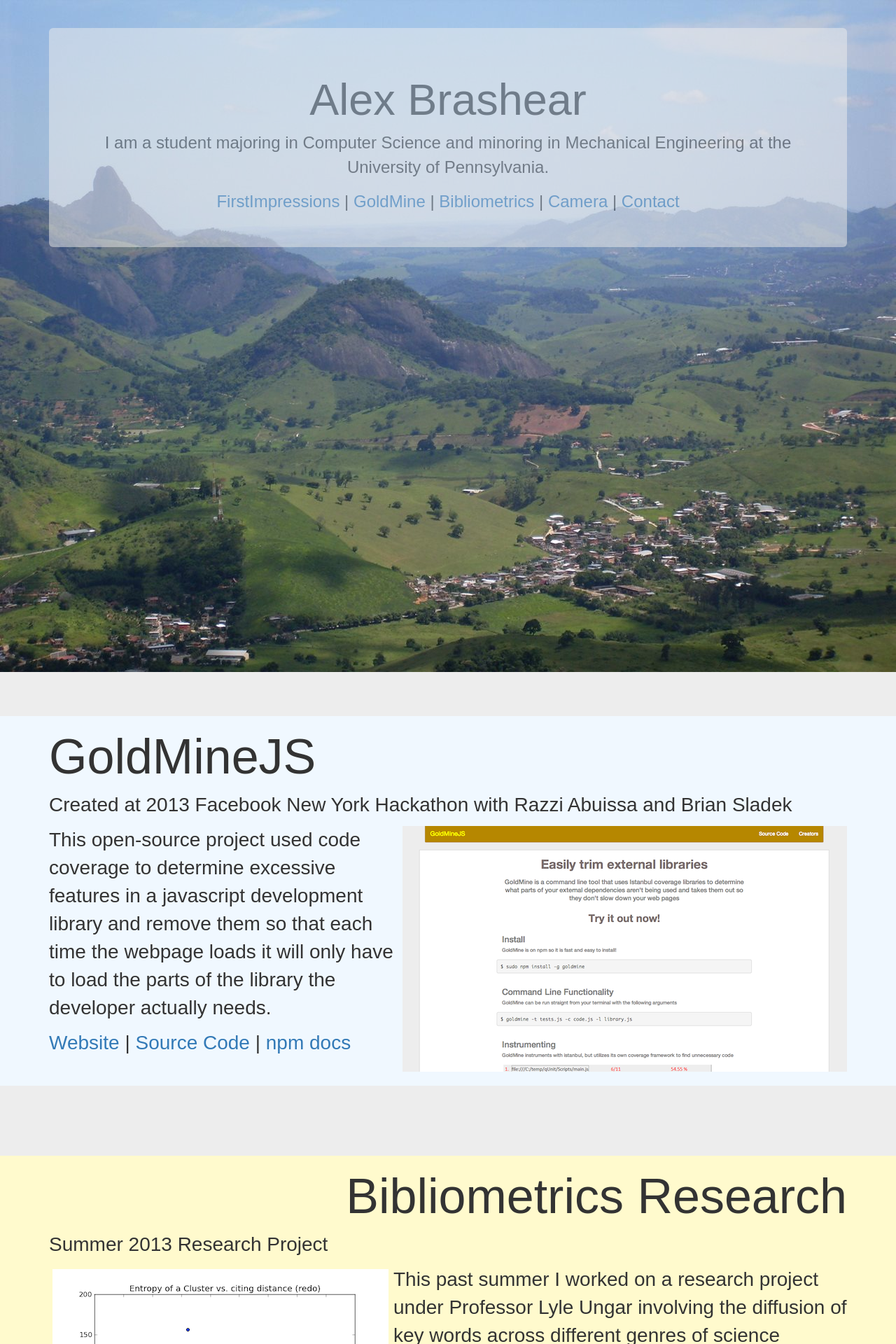
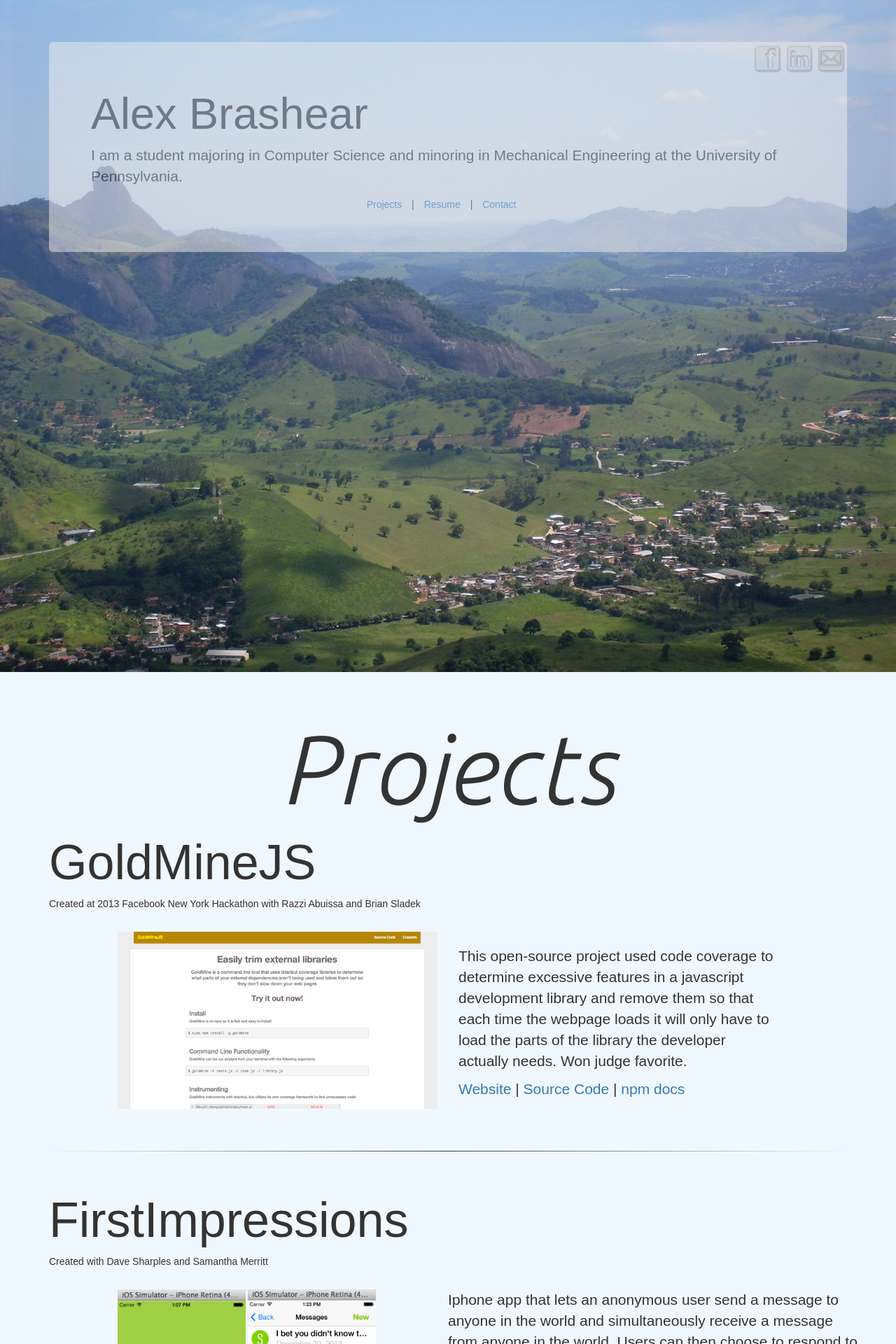
Before and after one commit to alexbrashear/alex_brashear, a Django app: page / in a window 1280 px wide. Shown: the top 1920 px of the page at 70% size. Run offline with Django 3.2, Linux system fonts and the light colour scheme; some libraries are stand-ins or nearby versions.

Commit message:
big changes

```diff
--- a/alex_brashear/static/css/maintest.css
+++ b/alex_brashear/static/css/maintest.css
@@ -41,4 +41,32 @@ h2 {
 	font-family: 'Ubuntu', sans-serif;
 	font-weight: 300;
 	font-style: italic;
+	text-align: center;
+	font-size: 1000%;
 }
+.ubuntu2 {
+	font-family: 'Ubuntu', sans-serif;
+	font-weight: 300;
+	font-style: italic;
+	text-align: center;
+	font-size: 300%;
+}
+.fiimg {
+	height: auto;
+	width: 40%;
+}
+.righta {
+	float: right;
+	width: 4%;
+	height: auto;
+}
+/* Gradient transparent - color - transparent */
+
+hr.style-two {
+    border: 0;
+    height: 1px;
+    background-image: -webkit-linear-gradient(left, rgba(0,0,0,0), rgba(0,0,0,0.75), rgba(0,0,0,0));
+    background-image:    -moz-linear-gradient(left, rgba(0,0,0,0), rgba(0,0,0,0.75), rgba(0,0,0,0));
+    background-image:     -ms-linear-gradient(left, rgba(0,0,0,0), rgba(0,0,0,0.75), rgba(0,0,0,0));
+    background-image:      -o-linear-gradient(left, rgba(0,0,0,0), rgba(0,0,0,0.75), rgba(0,0,0,0));
+}
--- a/alex_brashear/templates/index.html
+++ b/alex_brashear/templates/index.html
@@ -3,95 +3,205 @@
 <head>
 	<link href="http://netdna.bootstrapcdn.com/bootstrap/3.0.0/css/bootstrap.min.css" rel="stylesheet">
 	<link href="//netdna.bootstrapcdn.com/font-awesome/4.0.1/css/font-awesome.css" rel="stylesheet">
-	<link rel="stylesheet" type="text/css" href="../static/css/main.css">
+	<link href='http://fonts.googleapis.com/css?family=Ubuntu:300,400,300italic,400italic' rel='stylesheet' -`type='text/css'>
+	<link rel="stylesheet" type="text/css" href="../static/css/maintest.css">
 	<link rel="icon" href="../static/img/AB.png">
 	<script src="http://ajax.googleapis.com/ajax/libs/jquery/1.10.2/jquery.min.js"></script>
 	<meta name="author" content="Alex Brashear">
-	<meta name="description" content="Personal Website and Documentation of Projects">
+	<meta name="description" content="Personal Website and Portfolio of Projects">
 	<meta name="keywords" content="Alex Brashear, Alex, Brashear">
 	<title>
 		Alex Brashear
 	</title>
 </head>
-<body background="cach.jpg">
-
-	<br><br>
-
+<body>
+	<!-- header wrap -->
+	<div class="bgimage" id="top">
+		<br><br><br>
 		<div class="container">
-
-		<div class="jumbotron header">
-			<div>
+		<a href="gmail.com"><img src="../static/img/e.png" class="righta"></a>
+		<a href="http://www.linkedin.com/pub/alex-brashear/80/3a1/b52"><img src="../static/img/i.png" class="righta"></a>
+		<a href="https://www.facebook.com/alex.brashear.9"><img src="../static/img/f.png" class="righta"></a>
+			<div class="jumbotron">
 				<h1>Alex Brashear</h1>
-				<p id="title">
+				<p>
 					I am a student majoring in Computer Science and minoring in Mechanical Engineering at the University of Pennsylvania.
 				</p>
-				<div class="row">
-					<a href="#fi">FirstImpressions</a> | <a href="#goldmine">GoldMine</a> | <a href="#bib">Bibliometrics</a> | <a href="#cam">Camera</a> | <a href="#con">Contact</a>
+				<div class="nav-container">
+					<ul class="list-inline">
+						<li>
+							<a href="#projects">Projects</a>
+						</li>
+						<li>|</li>
+						<li>
+							<a href="#resume">Resume</a>
+						</li>
+						<li>|</li>
+						<li>
+							<a href="#contact">Contact</a>
+						</li>
+						<li>
+							<a></a>
+						</li>
+					</ul>
+				</div>
 			</div>
 
 		</div>
 	</div>
-		<br><br><br><br><br><br><br><br><br><br><br><br><br><br><br><br><br><br><br><br><br><br><br><br><br><br><br><br><br><br>
+
+	<!-- main body wrap -->
+	<div class="container">
+		<h1 class="ubuntu" id="projects">Projects</h1>
+		<h2>GoldMineJS</h2>
+		<p>Created at 2013 Facebook New York Hackathon with Razzi Abuissa and Brian Sladek</p>
+		<div class="row">
+			<div class="col-md-1"></div>
+			<div class="col-md-5">
 				<br>
-		<br>
+				<img src="../static/img/goldmine.png" class="gmimg">
 			</div>
-	<div class="goldmine" id="goldmine">
-		<div class="container">
-			<h2>GoldMineJS<p></h2>
-			<p>Created at 2013 Facebook New York Hackathon with Razzi Abuissa and Brian Sladek</p>
-			<p><img class ="imggold" src="../static/img/goldmine.png" align="right">
-				This open-source project used code coverage to determine excessive features in a javascript development library and remove them so that each time the webpage loads it will only have to load the parts of the library the developer actually needs.
+			<div class="col-md-5">
+				<br><br>
+				<p class="p2">
+					This open-source project used code coverage to determine excessive features in a javascript development library and remove them so that each time the webpage loads it will only have to load the parts of the library the developer actually needs.  Won judge favorite.
 				</p>
-			<p><a href="http://razzius.github.io/goldmine">Website</a> |
+				<p class="p2"><a href="http://razzius.github.io/goldmine">Website</a> |
 					<a href="http://github.com/razzius/goldmine">Source Code</a> |
 					<a href="https://npmjs.org/package/goldmine">npm docs</a></p>
+
 				</div>
+				<div class="col-md-1"></div>
+
+			</div>
+			<br><br>
+			<hr class="style-two">
 			<br>
+			<!-- firstimpressions -->
+			<div>
+				<h2>FirstImpressions</h2>
+				<p>Created with Dave Sharples and Samantha Merritt</p>
+				<div class="row">
+					<div class="col-md-1"></div>
+					<div class="col-md-5">
+						<br>
+						<img src="../static/img/firstimpressions.png" class="fiimg">     <img src="../static/img/fi2.png" class="fiimg">
+
 					</div>
-		<br><br><br><br><br>
-		<div id="bib" class="bibliometrics">
-			<div class="container">
-				<h2 align="right">Bibliometrics Research</h2>
-				<p>
-					Summer 2013 Research Project
+					<div class="col-md-5"></div>
+					<br>
+					<p class="p2">
+						Iphone app that lets an anonymous user send a message to anyone in the world and simultaneously receive a message from anyone in the world.  Users can then choose to respond to messages they receive and share their contact info.
 					</p>
-				<p><img class="imgbib bibborder" src="../static/img/graph.png" align="left">
+					<div class="col-md-1"></div>
+				</div>
+			</div>
+			<br><br>
+			<hr class="style-two">
+			<br>
+			<!-- bibliometrics -->
+			<div>
+				<h2>Bibliometrics Research</h2>
+				<p>Summer 2013 research project under Professor Lyle Ungar</p>
+				<div class="row">
+					<div class="col-md-1"></div>
+					<div class="col-md-5">
+						<img src="../static/img/graph.png" class="bibimg">
+					</div>
+					<div class="col-md-5">
+						<p class="p2">
 							This past summer I worked on a research project under Professor Lyle Ungar involving the diffusion of key words across different genres of science literature.  I used citation maps (<a href="http://mapofscience.com">example here</a>) to try and prove the hypothesis that the citation distance of departments was longer if the department was more "unique."  (the method of calculating the percieved uniqueness or entropy of a department is outlined in some of the source code).
 						</p>
-				<p><a href="http://github.com/alexbrashear/bibliometrics_clean">Source Code</a> -- Some of it is a little messy, it was my first experience with python</p>
+						<p class="p2"><a href="http://github.com/alexbrashear/bibliometrics_clean">Source Code</a> -- Some of it is a little messy, it was my first experience with python</p>
+					</div>
+					<div class="col-md-1"></div>
+				</div>
 			</div>
 			<br><br>
+			<hr class="style-two">
+			<br>
+			<!-- camera -->
+			<div>
+				<h2>Model 800 Polaroid Camera</h2>
+				<p>SolidWorks project with Kris Li and Maanvi Singh</p>
+				<div class="row">
+					<div class="col-md-1"></div>
+					<div class="col-md-5">
+						<br>
+						<iframe width="420" height="345" src="http://www.youtube.com/embed/nbsHn9TY4gE"></iframe>
 					</div>
-		<br><br><br><br><br>
-		<div id="cam" class="youtube">
+					<div class="col-md-5">
+						<p class="p2">
+							We chose to model this camera (which turned out to be the most difficult option) for a Mechanical Engineering course freshman year.  Unfortunately, because there were so many individual parts and files, we were not able to do a nicer rendering, but we did manage to model the motion of the slinky like part at the beginning. </p>
+						</div>
+						<div class="col-md-1"></div>
+					</div>
+				</div>
+				<br><br><br>
+				<p>
+					<h1 class="ubuntu2"><a href="#top">top</a></h1>
+				</p>
+				<br><br><br>
+			</div>
+
+			<!-- resume section -->
+
+			<div class="camera">
+				<br><br><br>
+				<h1 class="ubuntu" id="resume">Resume</h1>
 				<div class="container">
-				<h2>Model 800 Polaroid Camera</h2>
+					<p  style=" margin: 12px auto 6px auto; font-family: Helvetica,Arial,Sans-serif; font-style: normal; font-variant: normal; font-weight: normal; font-size: 14px; line-height: normal; font-size-adjust: none; font-stretch: normal; -x-system-font: none; display: block;">   <a title="View Resume Alex Brashear 410 on Scribd" href="http://www.scribd.com/doc/199104307"  style="text-decoration: underline;" >Resume Alex Brashear 410</a></p><iframe class="scribd_iframe_embed" src="//www.scribd.com/embeds/199104307/content?start_page=1&view_mode=scroll&show_recommendations=true" data-auto-height="false" data-aspect-ratio="undefined" scrolling="yes" id="doc_72608" width="100%" height="600" frameborder="0"></iframe>
+				</div>
+				<br><br><br>
+				<br><br><br>
 				<p>
-					SolidWorks project done with Maanvi Singh and Kris Li
+					<h1 class="ubuntu2"><a href="#top">top</a></h1>
 				</p>
-				<p>
-				<iframe width="420" height="345" align="right" class="youtubeborder"
-				src="http://www.youtube.com/embed/nbsHn9TY4gE">
-			</iframe>
-			We chose to model this camera (which turned out to be the most difficult option) for a Mechanical Engineering course freshman year.  Unfortunately, because there were so many individual parts and files, we were not able to do a nicer rendering, but we did manage to model the motion of the slinky like part at the beginning.
-			</p>
+				<br><br><br>
+			</div>
+
+			<!-- contact section -->
+
+			<div class="contact">
+				<br><br><br>
+				<h1 class="ubuntu" id="contact">Contact Me</h1>
+				<br><br>
+				<div class="container">
+
+					<div class="row">
+						<div class="col-md-2"></div>
+						<div class="col-md-4">
+							<p class="p2">
+								Got feedback, ideas, neat stories?  Hit me up.
 							</p>
 						</div>
-	<br><br>
+						<div class="col-md-4">
+							<script language="javascript">var sa_email_id = '12230-4789f';var sa_sent_text = 'Thanks for reaching out to me!  I\'ll get back to you as soon as I can!';</script>
+							<script language="javascript" src="http://s1.smartaddon.com/sa_htmlform.js"></script>
+							<div id="sa_contactdiv">
+								<form name=sa_htmlform style="margin:0px" onsubmit="return sa_contactform()">
+									<table>
+										<tr><td>Name:<br><input type="text" name="name" /></td></tr>
+										<tr><td>E-mail Address:<br><input type="text" name="email" /></td></tr>
+										<tr><td>Message:<br><textarea name="message" cols="42" rows="9"></textarea></td></tr>
+										<tr><td><input type="submit" value="Send Message" style="font-weight:bold"></td></tr>
+									</table>
+								</form>
+
+
 							</div>
-<br><br><br><br><br><br><br><br><br><br><br><br><br><br><br><br><br><br><br><br><br><br><br><br><br><br><br><br><br>
-<br>
-<div id="con" class="container icons">
-	<h1 class="icons" align="center">Contact Me</h1>
-	<a href="http://www.linkedin.com/profile/view?id=287611694&trk"><i align="center" class="fa fa-linkedin-square fa-4x fa-fw"></i></a>
-	<a href="href="http://github.com/alexbrashear""><i class="fa fa-github-square fa-4x fa-fw"></i></a>
-	<a href="https://www.facebook.com/alex.brashear.9"><i class="fa fa-facebook-square fa-4x fa-fw"></i></a>
-	<i class="fa fa-envelope-o fa-4x fa-fw"></i>
-	<i class="fa fa-file-text fa-4x fa-fw"></i>
-	<br><br>
-	<img src="../static/img/me.jpeg" align="center">
-	<br><br><br><br><br><br><br>
 						</div>
+						<div class="col-md-2"></div>
+					</div>
+				</div>
+				<br><br><br><br>
+				<br><br><br>
+				<p>
+					<h1 class="ubuntu2"><a href="#top">top</a></h1>
+				</p>
+				<br><br><br>
+			</div>
+
 			<script type="text/javascript" src="../static/js/jquery.easing.1.3.js"></script>
 			<script type="text/javascript">
 				$(function() {
@@ -111,5 +221,6 @@
 				});
 				});
 			</script>
+
 		</body>
 		</html>
```
Also changed, not shown: alex_brashear/templates/indexold.html (added, +115 -0 lines), alex_brashear/templates/testindex.html (+48 -12 lines), alex_brashear/static/img/1.png (added), alex_brashear/static/img/2.png (added), alex_brashear/static/img/3.png (added), alex_brashear/static/img/e.png (added), alex_brashear/static/img/email.png (added), alex_brashear/static/img/f.png (added), alex_brashear/static/img/fb.png (added), alex_brashear/static/img/fi2.png (added), alex_brashear/static/img/firstimpressions.png (added), alex_brashear/static/img/i.png (added), alex_brashear/static/img/linkedin.png (added). Lines whose indentation alone changed are shown as unchanged.
